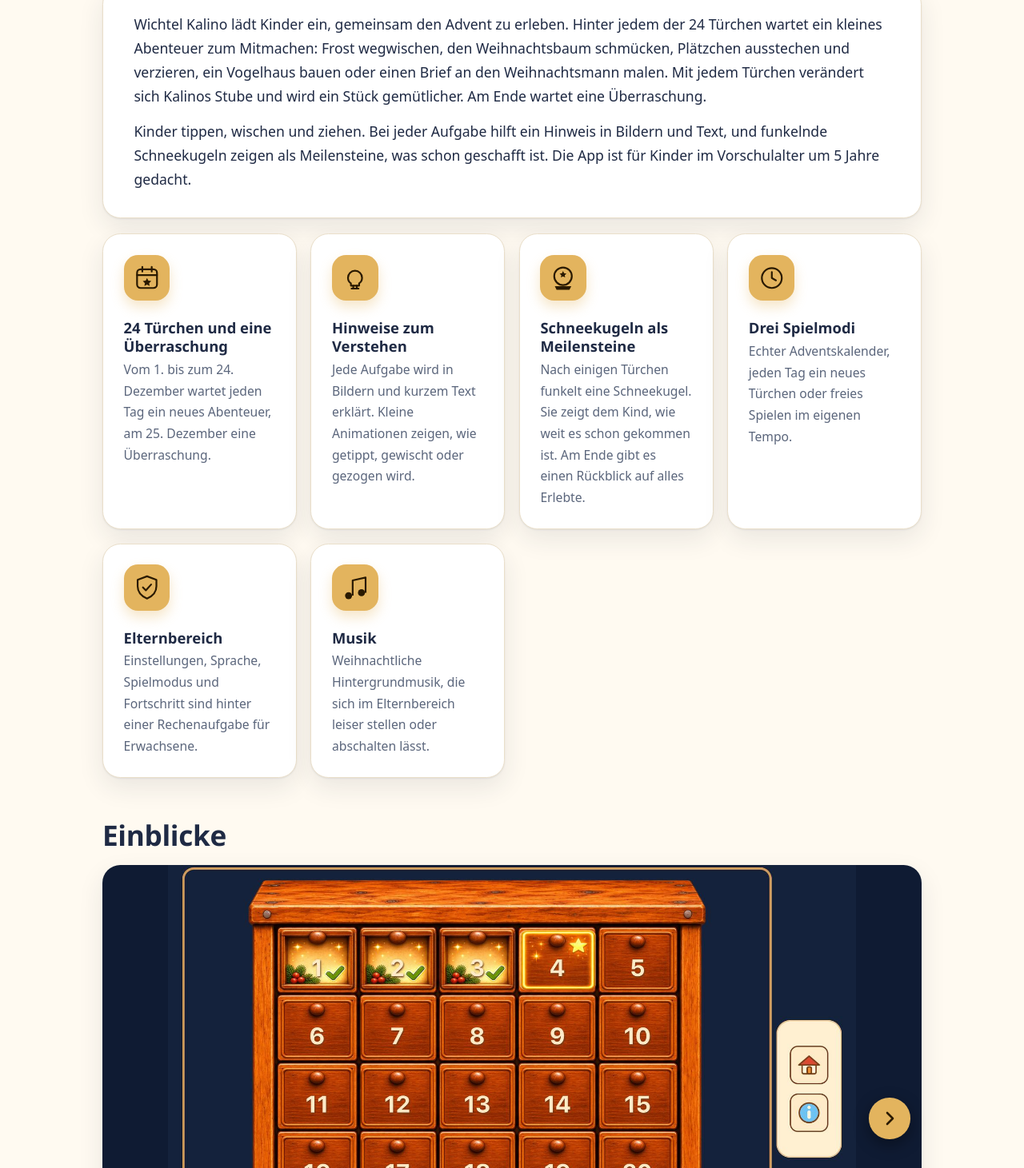
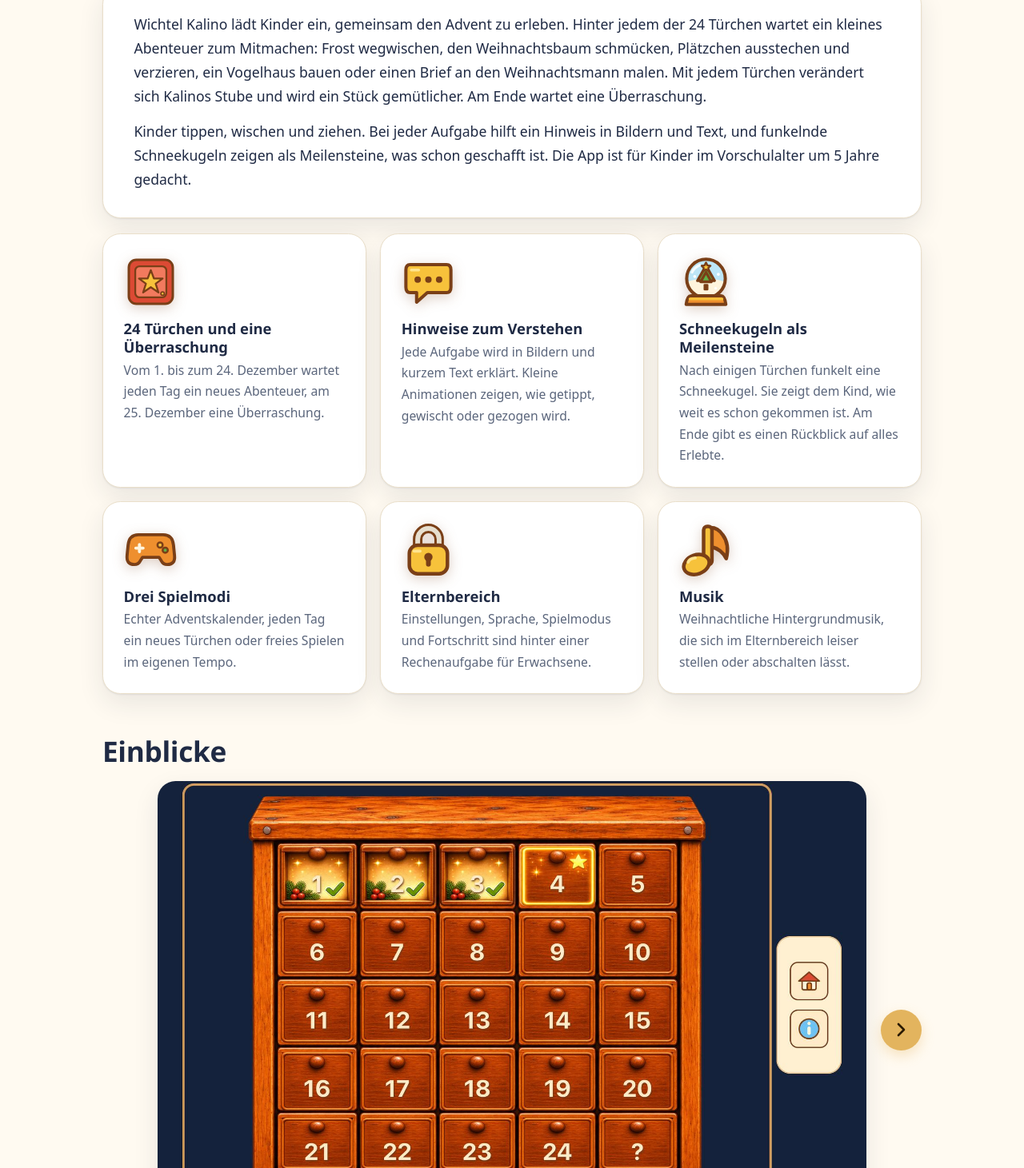
Before and after one commit to A11yGuardian/audimago-web, a plain HTML site: page index.html in a window 1280 px wide. Shown: the part 819-2280 px from the top of the page at 80% size. Drawn offline with Linux system fonts and the light colour scheme.

Commit message:
Karten im 3x2-Raster mit App-Symbolen, Pfeile außerhalb, Karussell-Blau
Die sechs App-Karten stehen in drei Spalten und zwei Reihen und nutzen
die Symbole der Kalino-App (Schloss, Note, Sprechblase, Spielkonsole,
Tür mit Stern) sowie eine neu gezeichnete Schneekugel im selben Stil.
Karussell-Pfeile stehen neben dem Bild; der Hintergrund hat das Blau der
Screenshots. Bildnachweis in der README ergänzt.

Co-Authored-By: Claude Sonnet 5.5 <noreply@anthropic.com>

```diff
--- a/index.html
+++ b/index.html
@@ -50,12 +50,12 @@
         <p>Kinder tippen, wischen und ziehen. Bei jeder Aufgabe hilft ein Hinweis in Bildern und Text, und funkelnde Schneekugeln zeigen als Meilensteine, was schon geschafft ist. Die App ist für Kinder im Vorschulalter um 5 Jahre gedacht.</p>
       </div>
       <div class="grid">
-        <article class="card feature"><svg viewBox="0 0 48 48" aria-hidden="true"><rect x="7" y="9" width="34" height="32" rx="6" fill="none" stroke="currentColor" stroke-width="3"/><path d="M7 19h34M16 5v8M32 5v8" stroke="currentColor" stroke-width="3" stroke-linecap="round"/><path d="m24 24 2.2 4.5 5 .7-3.6 3.5.9 5-4.5-2.4-4.5 2.4.9-5-3.6-3.5 5-.7z" fill="currentColor"/></svg><h3>24 Türchen und eine Überraschung</h3><p>Vom 1. bis zum 24. Dezember wartet jeden Tag ein neues Abenteuer, am 25. Dezember eine Überraschung.</p></article>
-        <article class="card feature"><svg viewBox="0 0 48 48" aria-hidden="true"><path d="M17 33c-3-2-5-5.500-5-9.500a12 12 0 1 1 24 0c0 4-2 7.500-5 9.500v4H17z" fill="none" stroke="currentColor" stroke-width="3" stroke-linejoin="round"/><path d="M18 42h12M21 37v5M27 37v5" stroke="currentColor" stroke-width="3" stroke-linecap="round"/></svg><h3>Hinweise zum Verstehen</h3><p>Jede Aufgabe wird in Bildern und kurzem Text erklärt. Kleine Animationen zeigen, wie getippt, gewischt oder gezogen wird.</p></article>
-        <article class="card feature"><svg viewBox="0 0 48 48" aria-hidden="true"><circle cx="24" cy="21" r="15" fill="none" stroke="currentColor" stroke-width="3"/><path d="M10 38h28l-3 6H13z" fill="currentColor"/><path d="m24 12 1.800 3.700 4 .6-2.900 2.800.7 4-3.600-1.900-3.600 1.900.7-4-2.900-2.800 4-.6z" fill="currentColor"/></svg><h3>Schneekugeln als Meilensteine</h3><p>Nach einigen Türchen funkelt eine Schneekugel. Sie zeigt dem Kind, wie weit es schon gekommen ist. Am Ende gibt es einen Rückblick auf alles Erlebte.</p></article>
-        <article class="card feature"><svg viewBox="0 0 48 48" aria-hidden="true"><circle cx="24" cy="24" r="17" fill="none" stroke="currentColor" stroke-width="3"/><path d="M24 14v10l7 4" fill="none" stroke="currentColor" stroke-width="3" stroke-linecap="round" stroke-linejoin="round"/></svg><h3>Drei Spielmodi</h3><p>Echter Adventskalender, jeden Tag ein neues Türchen oder freies Spielen im eigenen Tempo.</p></article>
-        <article class="card feature"><svg viewBox="0 0 48 48" aria-hidden="true"><path d="M24 5 8 11v11c0 10 6.5 17 16 21 9.500-4 16-11 16-21V11z" fill="none" stroke="currentColor" stroke-width="3" stroke-linejoin="round"/><path d="m17 24 5 5 9-10" fill="none" stroke="currentColor" stroke-width="3" stroke-linecap="round" stroke-linejoin="round"/></svg><h3>Elternbereich</h3><p>Einstellungen, Sprache, Spielmodus und Fortschritt sind hinter einer Rechenaufgabe für Erwachsene.</p></article>
-        <article class="card feature"><svg viewBox="0 0 48 48" aria-hidden="true"><path d="M20 38V12l22-5v26" fill="none" stroke="currentColor" stroke-width="3" stroke-linejoin="round"/><circle cx="13" cy="38" r="6" fill="currentColor"/><circle cx="35" cy="33" r="6" fill="currentColor"/></svg><h3>Musik</h3><p>Weihnachtliche Hintergrundmusik, die sich im Elternbereich leiser stellen oder abschalten lässt.</p></article>
+        <article class="card feature"><img class="ico" src="assets/icons/door-star.svg" width="96" height="96" alt=""><h3>24 Türchen und eine Überraschung</h3><p>Vom 1. bis zum 24. Dezember wartet jeden Tag ein neues Abenteuer, am 25. Dezember eine Überraschung.</p></article>
+        <article class="card feature"><img class="ico" src="assets/icons/hints.svg" width="96" height="96" alt=""><h3>Hinweise zum Verstehen</h3><p>Jede Aufgabe wird in Bildern und kurzem Text erklärt. Kleine Animationen zeigen, wie getippt, gewischt oder gezogen wird.</p></article>
+        <article class="card feature"><img class="ico" src="assets/icons/snowglobe.svg" width="96" height="96" alt=""><h3>Schneekugeln als Meilensteine</h3><p>Nach einigen Türchen funkelt eine Schneekugel. Sie zeigt dem Kind, wie weit es schon gekommen ist. Am Ende gibt es einen Rückblick auf alles Erlebte.</p></article>
+        <article class="card feature"><img class="ico" src="assets/icons/gamepad.svg" width="96" height="96" alt=""><h3>Drei Spielmodi</h3><p>Echter Adventskalender, jeden Tag ein neues Türchen oder freies Spielen im eigenen Tempo.</p></article>
+        <article class="card feature"><img class="ico" src="assets/icons/lock.svg" width="96" height="96" alt=""><h3>Elternbereich</h3><p>Einstellungen, Sprache, Spielmodus und Fortschritt sind hinter einer Rechenaufgabe für Erwachsene.</p></article>
+        <article class="card feature"><img class="ico" src="assets/icons/music.svg" width="96" height="96" alt=""><h3>Musik</h3><p>Weihnachtliche Hintergrundmusik, die sich im Elternbereich leiser stellen oder abschalten lässt.</p></article>
       </div>
     </section>
 
--- a/style.css
+++ b/style.css
@@ -93,7 +93,7 @@ footer a { color: var(--muted); }
 .sec { margin: 0 0 1.1rem; font-family: var(--display); font-weight: 800; font-size: clamp(1.6rem, 4.5vw, 2.2rem); line-height: 1.15; letter-spacing: -.01em; }
 .intro p { margin: 0 0 .9rem; color: var(--ink); } .intro p:last-child { margin: 0; }
 .intro { margin-bottom: 1.2rem; padding: clamp(1.4rem, 3vw, 2rem) clamp(1.4rem, 4vw, 2.4rem); font-size: 1.1rem; }
-.grid { display: grid; gap: 1.1rem; grid-template-columns: repeat(auto-fit, minmax(13rem, 1fr)); }
+.grid { display: grid; gap: 1.1rem; grid-template-columns: repeat(3, 1fr); }
 .grid.two { grid-template-columns: repeat(auto-fit, minmax(16rem, 1fr)); }
 .feature svg, .device svg { box-sizing: content-box; width: 2.2rem; height: 2.2rem; padding: .7rem; border-radius: 1.1rem; color: #2a1a00; background: var(--gold); box-shadow: 0 .5rem 1rem #e3b45e55; margin-bottom: .8rem; }
 .feature h3, .device h3 { margin: 0 0 .3rem; font-family: var(--display); font-size: 1.15rem; line-height: 1.25; }
@@ -124,18 +124,21 @@ footer a { color: var(--muted); }
 
 /* Bilderkarussell */
 [hidden] { display: none !important; }
-.carousel { position: relative; }
-.track { list-style: none; margin: 0; padding: 0; display: flex; overflow-x: auto; scroll-snap-type: x mandatory; scrollbar-width: none; border-radius: var(--radius); box-shadow: var(--shadow); background: var(--night); }
+.carousel { display: grid; grid-template-columns: 3.2rem minmax(0, 1fr) 3.2rem; column-gap: 1.1rem; row-gap: 1rem; align-items: center; }
+.carousel .track { grid-column: 2; grid-row: 1; }
+.carousel .prev { grid-column: 1; grid-row: 1; }
+.carousel .next { grid-column: 3; grid-row: 1; }
+.carousel .dots { grid-column: 2; grid-row: 2; margin-top: 0; }
+.track { list-style: none; margin: 0; padding: 0; display: flex; overflow-x: auto; scroll-snap-type: x mandatory; scrollbar-width: none; border-radius: var(--radius); box-shadow: var(--shadow); background: #14223c; }
 .track::-webkit-scrollbar { display: none; }
 .track:focus-visible { outline: 3px solid var(--focus); outline-offset: 4px; }
 .slide { flex: 0 0 100%; scroll-snap-align: center; }
 .slide figure { margin: 0; }
-.slide img { display: block; width: 100%; height: auto; max-height: 70vh; object-fit: contain; background: var(--night); }
+.slide img { display: block; width: 100%; height: auto; max-height: 70vh; object-fit: contain; background: #14223c; }
 .slide figcaption { padding: .9rem 1.2rem 1.1rem; background: var(--card); color: var(--ink); font-weight: 600; text-align: center; border-top: 1px solid var(--line); }
-.nav-btn { position: absolute; top: calc(50% - 2.1rem); width: 3.2rem; height: 3.2rem; padding: 0; border-radius: 50%; border: 0; background: var(--gold); color: #2a1a00; cursor: pointer; display: grid; place-items: center; box-shadow: 0 .4rem 1.2rem #0006; transition: transform .15s ease, filter .15s ease, opacity .15s ease; }
+.nav-btn { width: 3.2rem; height: 3.2rem; padding: 0; border-radius: 50%; border: 0; background: var(--gold); color: #2a1a00; cursor: pointer; display: grid; place-items: center; box-shadow: 0 .4rem 1rem #e3b45e55; transition: transform .15s ease, filter .15s ease, opacity .15s ease; }
 .nav-btn svg { width: 1.5rem; height: 1.5rem; fill: none; stroke: currentColor; stroke-width: 2.6; stroke-linecap: round; stroke-linejoin: round; }
 .nav-btn:hover:not(:disabled) { filter: brightness(1.08); transform: scale(1.07); }
-.nav-btn.prev { left: .9rem; } .nav-btn.next { right: .9rem; }
 .nav-btn:disabled { opacity: 0; pointer-events: none; }
 .nav-btn:focus-visible { outline: 3px solid var(--focus); outline-offset: 3px; }
 .dots { display: flex; justify-content: center; gap: .5rem; margin-top: 1rem; flex-wrap: wrap; }
@@ -149,3 +152,15 @@ footer a { color: var(--muted); }
 .langs { list-style: none; padding: 0; margin: 1.1rem 0 0; display: grid; gap: .8rem; grid-template-columns: repeat(auto-fill, minmax(11rem, 1fr)); }
 .langs li { display: flex; align-items: center; gap: .8rem; background: var(--card); border: 1px solid var(--line); border-radius: 1rem; padding: .75rem 1rem; font-weight: 700; box-shadow: var(--shadow); }
 .flag { flex: none; width: 2.4rem; height: 1.6rem; border-radius: .3rem; box-shadow: 0 0 0 1px #00000026, 0 .2rem .5rem #0003; overflow: hidden; }
+@media (max-width: 52rem) { .grid { grid-template-columns: repeat(2, 1fr); } }
+@media (max-width: 34rem) { .grid { grid-template-columns: 1fr; } }
+@media (max-width: 40rem) {
+  .carousel { grid-template-columns: auto minmax(0, 1fr) auto; }
+  .carousel .track { grid-column: 1 / -1; grid-row: 1; }
+  .carousel .prev { grid-column: 1; grid-row: 2; }
+  .carousel .dots { grid-column: 2; grid-row: 2; }
+  .carousel .next { grid-column: 3; grid-row: 2; }
+}
+
+/* Symbole aus der App-Icon-Familie */
+.feature img.ico { display: block; width: 4.2rem; height: 4.2rem; margin: 0 0 .8rem; filter: drop-shadow(0 .3rem .5rem #7a3f1740); }
```
Also changed, not shown: assets/icons/door-star.svg (added), assets/icons/gamepad.svg (added), assets/icons/hints.svg (added), assets/icons/lock.svg (added), assets/icons/music.svg (added), assets/icons/snowglobe.svg (added), 1 other file.
